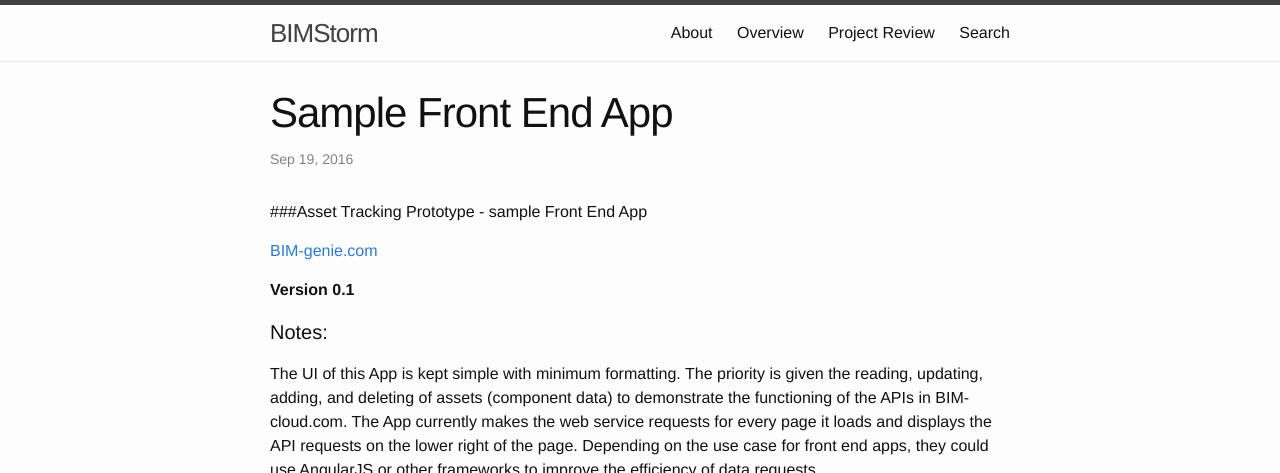
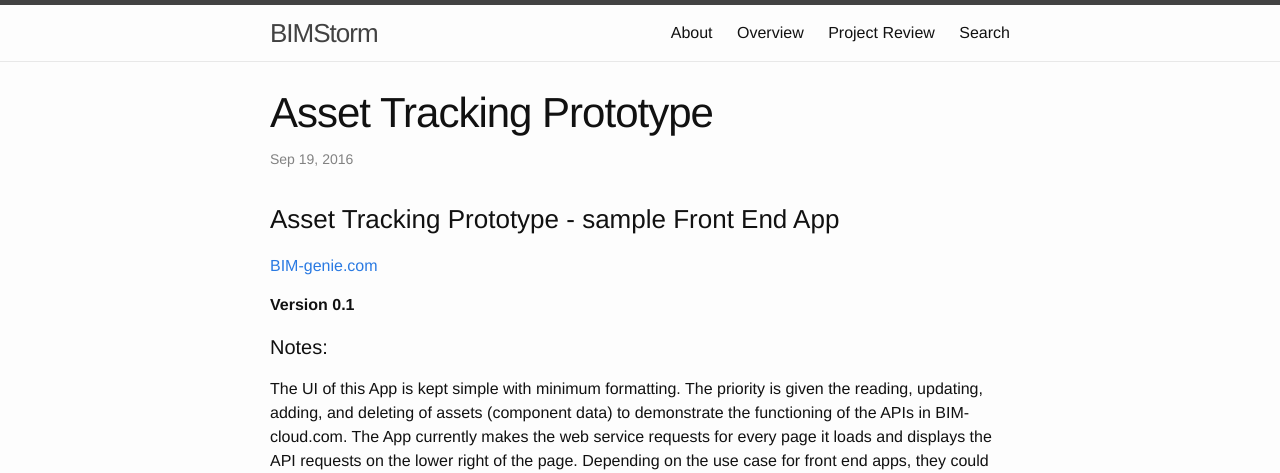
Before and after one commit to buildingSMARTalliance/BIMStorm, a Jekyll site: the page built from _posts/2016-09-18-BIM-genie.markdown, in a window 1280 px wide and 900 px high, cut to the strip 0-473 px from the top of the window. Built offline with Jekyll 4.4.1, drawn with Linux system fonts in a browser that asks for light colours.

Commit message:
fix title

```diff
--- a/_posts/2016-09-18-BIM-genie.markdown
+++ b/_posts/2016-09-18-BIM-genie.markdown
@@ -1,12 +1,12 @@
 ---
 layout: post
-title:  "Sample Front End App"
+title:  "Asset Tracking Prototype"
 date:   2016-09-18 14:03:45 -1000
 categories: BIMStorm
 
 ---
 
-###Asset Tracking Prototype -  sample Front End App
+### Asset Tracking Prototype -  sample Front End App
 
 <a href="http://bim-genie.com" target="_blank">BIM-genie.com</a>
 
```
